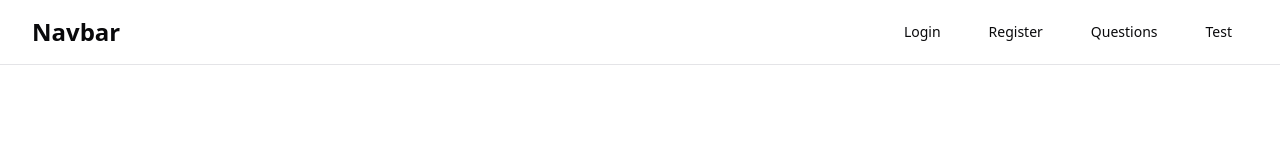
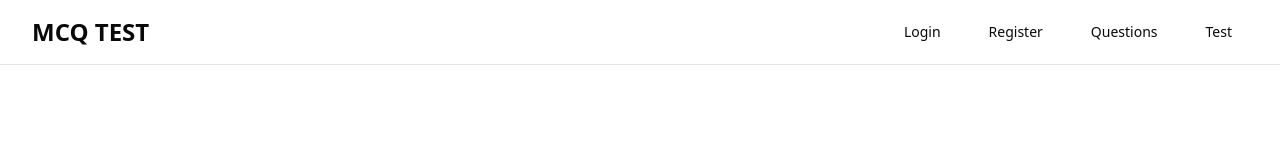
Before and after one commit to Harshith014/CipherSchools, a React (Vite) app in the folder frontend/: page / in a window 1280 px wide. Shown: the top 160 px of the page. Built offline with nearby package versions, Linux system fonts and the light colour scheme.

Commit message:
updated readme

```diff
--- a/frontend/src/components/Navbar.jsx
+++ b/frontend/src/components/Navbar.jsx
@@ -13,7 +13,7 @@
         <div className="flex justify-between h-16">
           <div className="flex">
             <div className="flex-shrink-0 flex items-center">
-              <h1 className="text-2xl font-bold text-foreground">Navbar</h1>
+              <h1 className="text-2xl font-bold text-foreground">MCQ TEST</h1>
             </div>
           </div>
           <div className="flex items-center space-x-4">
--- a/frontend/src/pages/Test.jsx
+++ b/frontend/src/pages/Test.jsx
@@ -13,7 +13,7 @@
   const [test, setTest] = useState(null);
   const [currentQuestionIndex, setCurrentQuestionIndex] = useState(0);
   const [answers, setAnswers] = useState({});
-  const [timeLeft, setTimeLeft] = useState(3600); // 1 hour in seconds
+  const [timeLeft, setTimeLeft] = useState(1800); // 30 minutes in seconds
   const [reviewedQuestions, setReviewedQuestions] = useState({});
   const navigate = useNavigate();
   const { token, role } = useContext(AuthContext);
```
Also changed, not shown: 1 other file (tests, documents, lock files or other folders).
